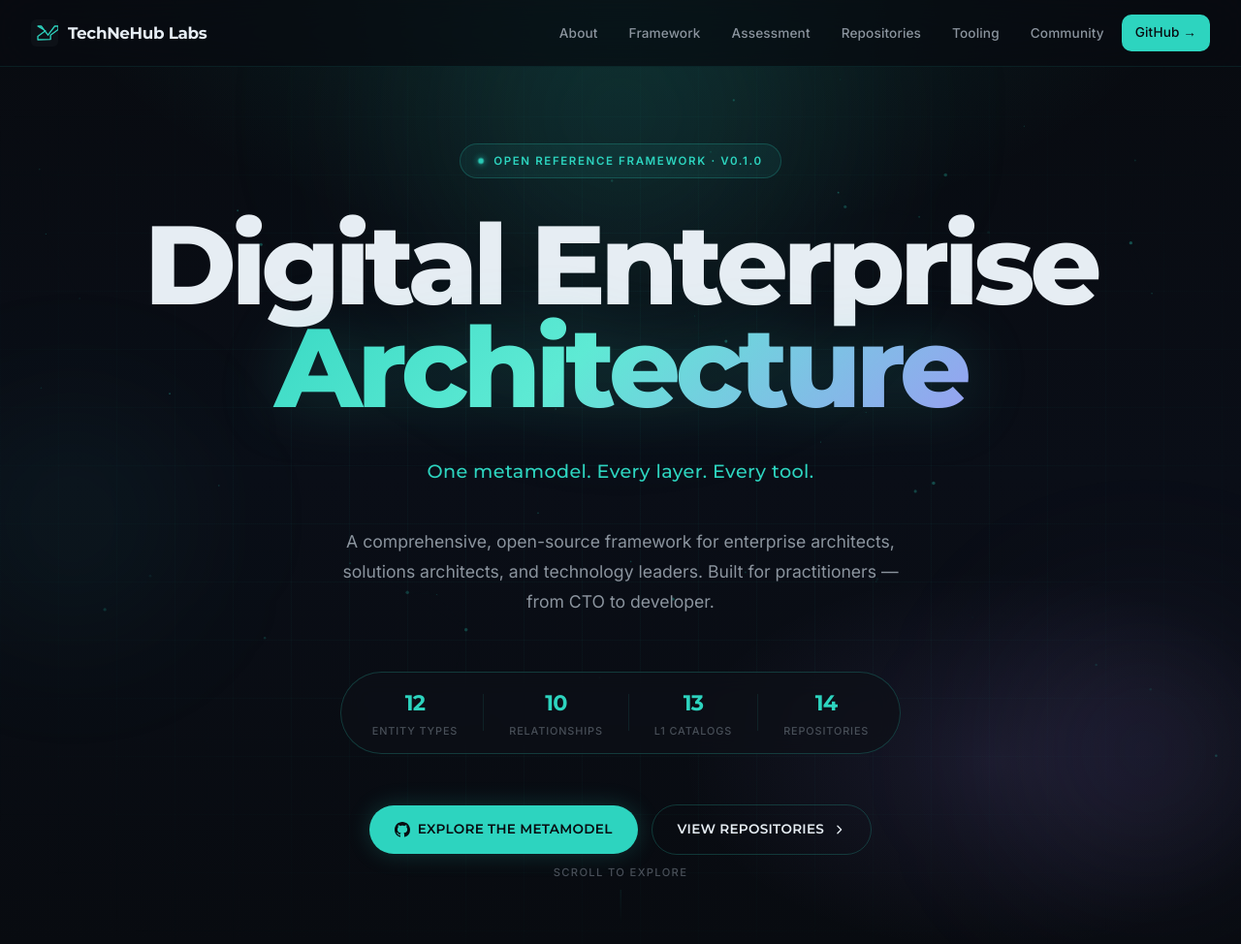
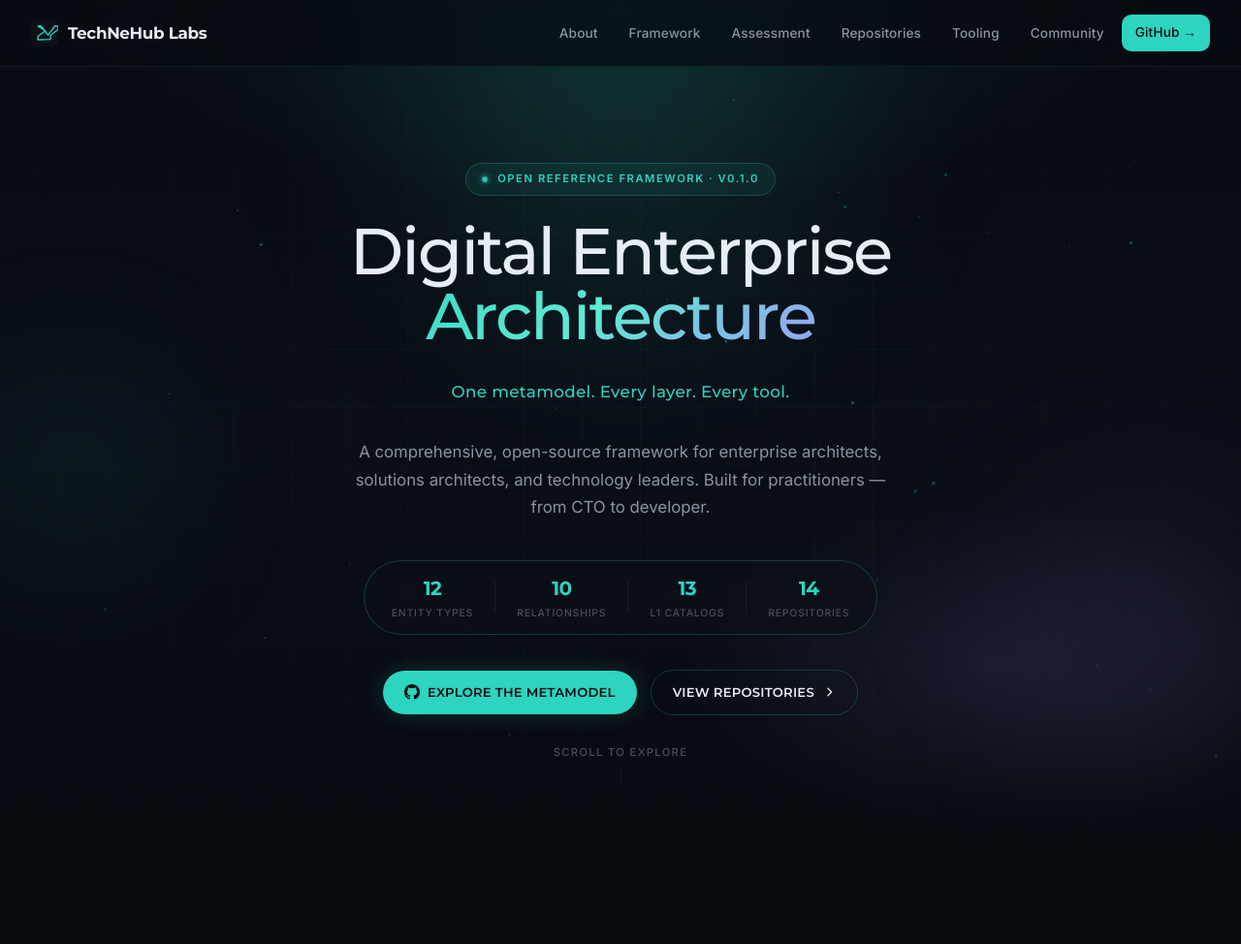
Before and after one commit to technehub-labs/technehub-labs.github.io, a plain HTML site: page index.html in a window 1280 px wide. Shown: the top 974 px of the page at 97% size. Drawn offline with Linux system fonts and the light colour scheme.

Commit message:
tune: reduce hero size/boldness to fit page structure
- Title: 7.2rem/800 -> 4.2rem/500, -0.045em -> -0.03em tracking
- Hero content: tighter max-width 1080->980, balanced padding
- Remove heavy drop-shadow on gradient accent line
- Eyebrow: 0.72rem/8x18 -> 0.7rem/7x16, mb 36 -> 24
- Vision rotator: 44 -> 40px, font 1.2 -> 1.05rem, mb 32/36 -> 20/28
- Subtitle: 1.1 -> 1.05rem, mb 56 -> 40
- Stats: numbers 1.4 -> 1.25rem, label 0.68 -> 0.65rem, pad 14x26 -> 12x22
- CTA: padding 14x26 -> 12x22, font 0.85 -> 0.82rem
- Hero now reads as refined, breathable, balanced against rest of page
  rather than dominating the viewport

```diff
--- a/css/styles.css
+++ b/css/styles.css
@@ -188,22 +188,22 @@ h1,h2,h3,h4,h5,h6 { font-family: var(--font-display); color: var(--text); line-h
   opacity: 0.65;
 }
 
-/* Hero content */
+/* Hero content — refined spacing to match reduced title scale */
 .hero-content {
   position: relative; z-index: 3;
-  max-width: 1080px;
-  padding: 80px 32px 100px;
+  max-width: 980px;
+  padding: 100px 32px 120px;
   text-align: center;
 }
 
 .hero-eyebrow {
   display: inline-flex; align-items: center; gap: 10px;
-  margin-bottom: 36px;
-  padding: 8px 18px;
+  margin-bottom: 24px;
+  padding: 7px 16px;
   border-radius: 100px;
   background: var(--accent-dim);
   border: 1px solid var(--border-2);
-  font-size: 0.72rem; font-weight: 600;
+  font-size: 0.7rem; font-weight: 600;
   letter-spacing: 0.14em; text-transform: uppercase;
   color: var(--accent);
 }
@@ -218,14 +218,14 @@ h1,h2,h3,h4,h5,h6 { font-family: var(--font-display); color: var(--text); line-h
   50%       { opacity: 0.4; transform: scale(0.7); }
 }
 
-/* Main title — Tesla/Montserrat oversized display */
+/* Main title — Tesla/Montserrat refined, balanced against page chrome */
 .hero-title {
   font-family: var(--font-display);
-  font-size: clamp(3rem, 9vw, 7.2rem);
-  font-weight: 800;
-  letter-spacing: -0.045em;
-  line-height: 0.92;
-  margin-bottom: 8px;
+  font-size: clamp(2.2rem, 5.5vw, 4.2rem);
+  font-weight: 500;
+  letter-spacing: -0.03em;
+  line-height: 1.0;
+  margin-bottom: 24px;
 }
 .hero-title-row { display: block; color: var(--text); }
 .hero-title-accent {
@@ -234,13 +234,12 @@ h1,h2,h3,h4,h5,h6 { font-family: var(--font-display); color: var(--text); line-h
   -webkit-background-clip: text;
   -webkit-text-fill-color: transparent;
   background-clip: text;
-  filter: drop-shadow(0 0 32px rgba(45,212,191,0.20));
 }
 
 /* Vision rotator — premium understated */
 .hero-vision {
-  height: 44px; overflow: hidden;
-  margin: 32px 0 36px;
+  height: 40px; overflow: hidden;
+  margin: 20px 0 28px;
   display: flex; align-items: center; justify-content: center;
   position: relative;
 }
@@ -260,29 +259,29 @@ h1,h2,h3,h4,h5,h6 { font-family: var(--font-display); color: var(--text); line-h
 }
 .vision-statement {
   font-family: var(--font-display);
-  font-size: clamp(0.95rem, 1.8vw, 1.2rem);
+  font-size: clamp(0.9rem, 1.5vw, 1.05rem);
   font-weight: 500;
   letter-spacing: 0.02em;
   color: var(--accent);
-  line-height: 44px;
+  line-height: 40px;
   white-space: nowrap;
 }
 @keyframes visionRotate {
   0%, 12%   { transform: translateY(0); }
-  14%, 26%  { transform: translateY(-44px); }
-  28%, 40%  { transform: translateY(-88px); }
-  42%, 54%  { transform: translateY(-132px); }
-  56%, 68%  { transform: translateY(-176px); }
+  14%, 26%  { transform: translateY(-40px); }
+  28%, 40%  { transform: translateY(-80px); }
+  42%, 54%  { transform: translateY(-120px); }
+  56%, 68%  { transform: translateY(-160px); }
   70%, 100% { transform: translateY(0); }
 }
 
 /* Subtitle */
 .hero-subtitle {
-  font-size: clamp(0.95rem, 1.5vw, 1.1rem);
+  font-size: clamp(0.92rem, 1.4vw, 1.05rem);
   color: var(--text-2);
   max-width: 580px;
-  margin: 0 auto 56px;
-  line-height: 1.75;
+  margin: 0 auto 40px;
+  line-height: 1.7;
   font-weight: 400;
 }
 
@@ -294,24 +293,24 @@ h1,h2,h3,h4,h5,h6 { font-family: var(--font-display); color: var(--text); line-h
   border: 1px solid var(--border-2);
   border-radius: 100px;
   padding: 0 6px;
-  margin-bottom: 52px;
+  margin-bottom: 36px;
 }
 .stat {
   display: flex; flex-direction: column; align-items: center;
-  padding: 14px 26px; gap: 2px;
+  padding: 12px 22px; gap: 2px;
 }
 .stat-number {
   font-family: var(--font-display);
-  font-size: 1.4rem; font-weight: 700;
+  font-size: 1.25rem; font-weight: 700;
   letter-spacing: -0.03em;
   color: var(--accent);
 }
 .stat-label {
-  font-size: 0.68rem; font-weight: 500;
+  font-size: 0.65rem; font-weight: 500;
   letter-spacing: 0.08em; text-transform: uppercase;
   color: var(--text-3);
 }
-.stat-divider { width: 1px; height: 38px; background: var(--border); flex-shrink: 0; }
+.stat-divider { width: 1px; height: 32px; background: var(--border); flex-shrink: 0; }
 
 /* CTA buttons */
 .hero-actions {
@@ -320,10 +319,10 @@ h1,h2,h3,h4,h5,h6 { font-family: var(--font-display); color: var(--text); line-h
 }
 .btn {
   display: inline-flex; align-items: center; gap: 8px;
-  padding: 14px 26px;
+  padding: 12px 22px;
   border-radius: 100px;
   font-family: var(--font-display);
-  font-size: 0.85rem; font-weight: 600;
+  font-size: 0.82rem; font-weight: 600;
   letter-spacing: 0.02em;
   text-transform: uppercase;
   transition: all var(--transition);
```
